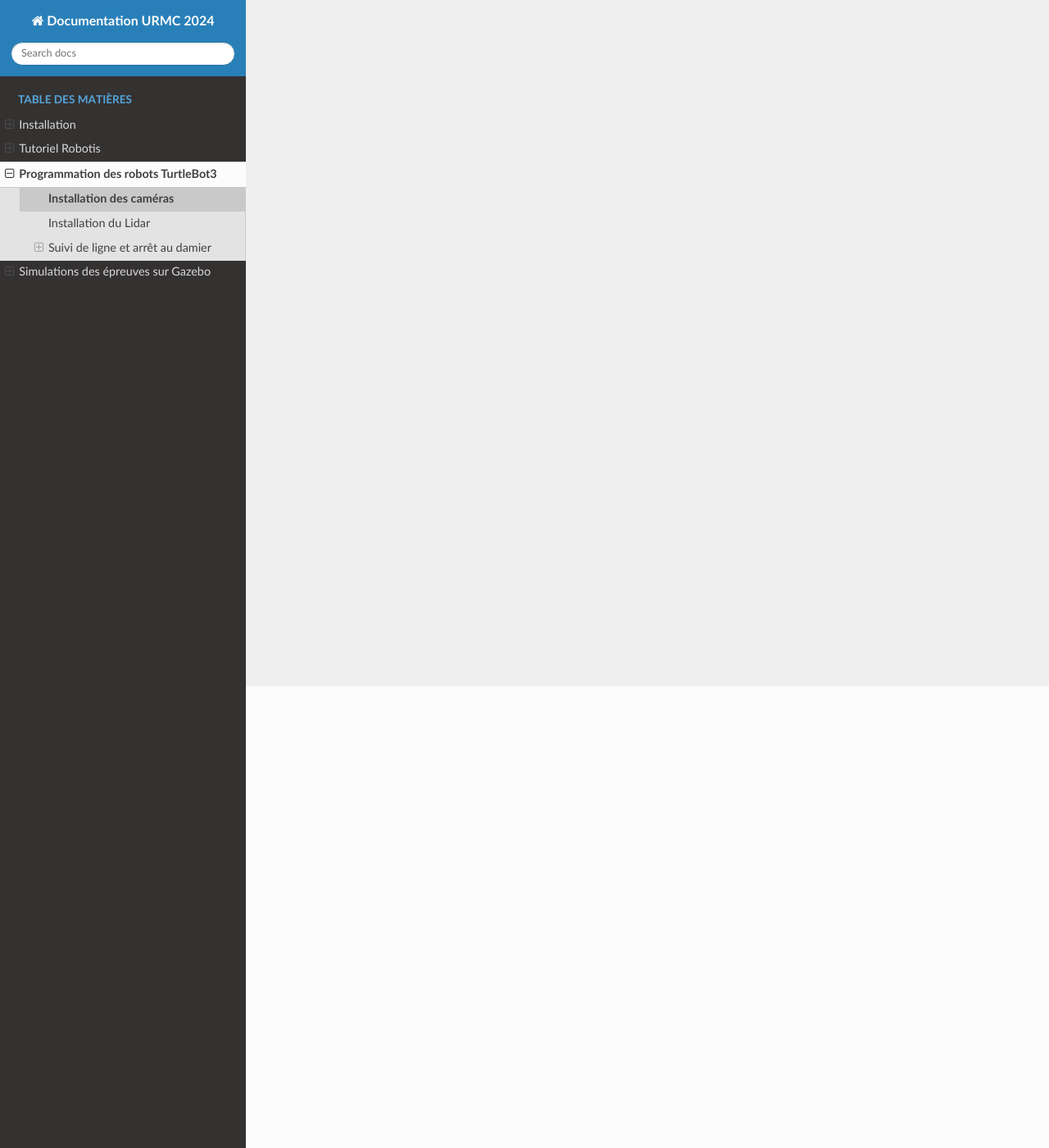
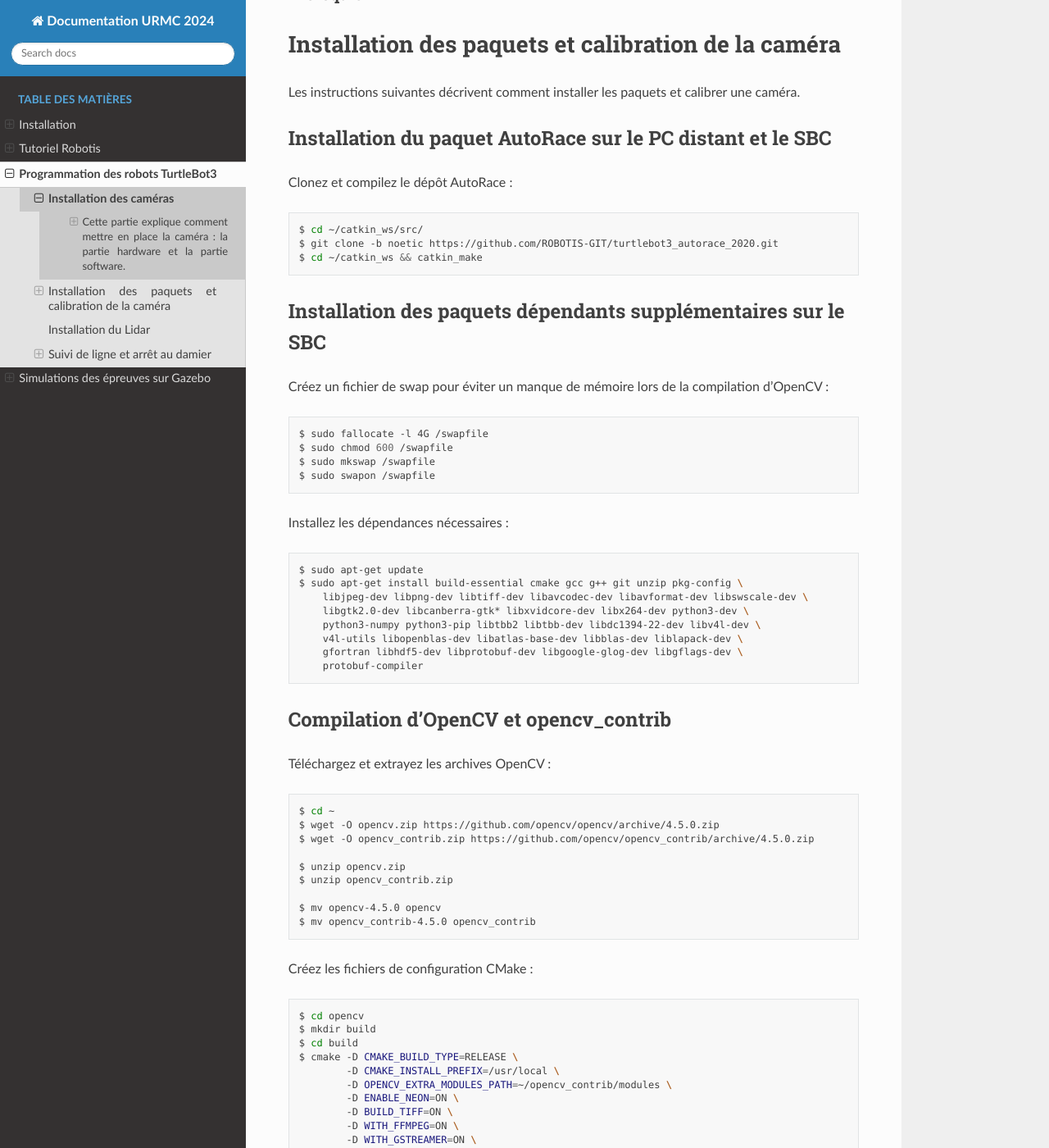
Before and after one commit to ThibaultTostain/insa-strasbourg-URRMC, a Sphinx documentation site: the page built from docs/source/turtlebot_reel/camera.rst, in a window 1280 px wide and 1400 px high, scrolled down 563 px. Shown: the whole window at 82% size. Built offline with Sphinx 7.4.7 and the Read the Docs theme 3.1.0, drawn with Linux system fonts in a browser that asks for light colours; some of the changed text lies outside the part shown.

Commit message:
Update camera.rst

```diff
--- a/docs/source/turtlebot_reel/camera.rst
+++ b/docs/source/turtlebot_reel/camera.rst
@@ -1,10 +1,162 @@
 Installation des caméras
 ========================
 
+Cette partie explique comment mettre en place la caméra : la partie hardware et la partie software.
+---------------------------------------------------------------------------------------------------
+
+Nous considérons que la caméra choisie est un caméra de type FishEye compatible avec RaspberryPi.
+
+1. Connecter la caméra FishEye à l'emplacement correspondant sur la RaspberryPi.
+2. Fixer la caméra sur la structure du robot, de préférence sur l'avant du robot. Vous pouvez vous aidez d'un des modules suivants pour installer la caméra sur lr robot.
+
+- Pièce 3D custom :
+  Téléchargez ce fichier via `ce lien <https://file.io/YCmzrXh2jZ27>`_.
+
+- Pièce 3D pour le support de la caméra fournie par les organisateurs de la compétition URRMC :
+  Téléchargez le fichier via `ce lien <https://file.io/srEicsKNcDTi>`_.
 
 
-Pièce 3D custom :
-Téléchargez ce fichier via `ce lien <https://file.io/YCmzrXh2jZ27>`_.
+Prérequis
+~~~~~~~~~
+Installation des paquets et calibration de la caméra
+====================================================
 
-Pièce 3D pour le support de la caméra fournie par les organisateurs de la compétition URRMC :
-Téléchargez le fichier via `ce lien <https://file.io/srEicsKNcDTi>`_.
+Les instructions suivantes décrivent comment installer les paquets et calibrer une caméra.
+
+Installation du paquet AutoRace sur le PC distant et le SBC
+----------------------------------------------------------
+
+Clonez et compilez le dépôt AutoRace :
+
+.. code-block:: bash
+
+   $ cd ~/catkin_ws/src/
+   $ git clone -b noetic https://github.com/ROBOTIS-GIT/turtlebot3_autorace_2020.git
+   $ cd ~/catkin_ws && catkin_make
+
+Installation des paquets dépendants supplémentaires sur le SBC
+--------------------------------------------------------------
+
+Créez un fichier de swap pour éviter un manque de mémoire lors de la compilation d'OpenCV :
+
+.. code-block:: bash
+
+   $ sudo fallocate -l 4G /swapfile
+   $ sudo chmod 600 /swapfile
+   $ sudo mkswap /swapfile
+   $ sudo swapon /swapfile
+
+Installez les dépendances nécessaires :
+
+.. code-block:: bash
+
+   $ sudo apt-get update
+   $ sudo apt-get install build-essential cmake gcc g++ git unzip pkg-config \
+       libjpeg-dev libpng-dev libtiff-dev libavcodec-dev libavformat-dev libswscale-dev \
+       libgtk2.0-dev libcanberra-gtk* libxvidcore-dev libx264-dev python3-dev \
+       python3-numpy python3-pip libtbb2 libtbb-dev libdc1394-22-dev libv4l-dev \
+       v4l-utils libopenblas-dev libatlas-base-dev libblas-dev liblapack-dev \
+       gfortran libhdf5-dev libprotobuf-dev libgoogle-glog-dev libgflags-dev \
+       protobuf-compiler
+
+Compilation d'OpenCV et opencv_contrib
+--------------------------------------
+
+Téléchargez et extrayez les archives OpenCV :
+
+.. code-block:: bash
+
+   $ cd ~
+   $ wget -O opencv.zip https://github.com/opencv/opencv/archive/4.5.0.zip
+   $ wget -O opencv_contrib.zip https://github.com/opencv/opencv_contrib/archive/4.5.0.zip
+
+   $ unzip opencv.zip
+   $ unzip opencv_contrib.zip
+
+   $ mv opencv-4.5.0 opencv
+   $ mv opencv_contrib-4.5.0 opencv_contrib
+
+Créez les fichiers de configuration CMake :
+
+.. code-block:: bash
+
+   $ cd opencv
+   $ mkdir build
+   $ cd build
+   $ cmake -D CMAKE_BUILD_TYPE=RELEASE \
+           -D CMAKE_INSTALL_PREFIX=/usr/local \
+           -D OPENCV_EXTRA_MODULES_PATH=~/opencv_contrib/modules \
+           -D ENABLE_NEON=ON \
+           -D BUILD_TIFF=ON \
+           -D WITH_FFMPEG=ON \
+           -D WITH_GSTREAMER=ON \
+           -D WITH_TBB=ON \
+           -D BUILD_TBB=ON \
+           -D BUILD_TESTS=OFF \
+           -D WITH_EIGEN=OFF \
+           -D WITH_V4L=ON \
+           -D WITH_LIBV4L=ON \
+           -D WITH_VTK=OFF \
+           -D OPENCV_ENABLE_NONFREE=ON \
+           -D INSTALL_C_EXAMPLES=OFF \
+           -D INSTALL_PYTHON_EXAMPLES=OFF \
+           -D BUILD_NEW_PYTHON_SUPPORT=ON \
+           -D BUILD_opencv_python3=TRUE \
+           -D OPENCV_GENERATE_PKGCONFIG=ON \
+           -D BUILD_EXAMPLES=OFF ..
+
+La compilation peut prendre une à deux heures :
+
+.. code-block:: bash
+
+   $ cd ~/opencv/build
+   $ make -j4
+   $ sudo make install
+   $ sudo ldconfig
+   $ make clean
+   $ sudo apt-get update
+
+Configuration du Raspberry Pi
+-----------------------------
+
+Éteignez le Raspberry Pi, retirez la carte microSD et modifiez le fichier config.txt dans la section system-boot. Ajoutez :
+
+.. code-block::
+
+   start_x=1
+
+avant la ligne :
+
+.. code-block::
+
+   enable_uart=1
+
+Installez FFmpeg et testez la capture vidéo :
+
+.. code-block:: bash
+
+   $ sudo apt install ffmpeg
+   $ ffmpeg -f video4linux2 -s 640x480 -i /dev/video0 -ss 0:0:2 -frames 1 capture_test.jpg
+
+Installation de paquets ROS supplémentaires
+-------------------------------------------
+
+Sur le SBC :
+
+.. code-block:: bash
+
+   $ sudo apt install ros-noetic-cv-camera
+
+Sur le PC distant :
+
+.. code-block:: bash
+
+   $ sudo apt install ros-noetic-image-transport ros-noetic-image-transport-plugins \
+       ros-noetic-cv-bridge ros-noetic-vision-opencv python3-opencv libopencv-dev \
+       ros-noetic-image-proc ros-noetic-cv-camera ros-noetic-camera-calibration
+
+
+
+
+Calibration de la caméra
+~~~~~~~~~~~~~~~~~~~~~~~~
```
